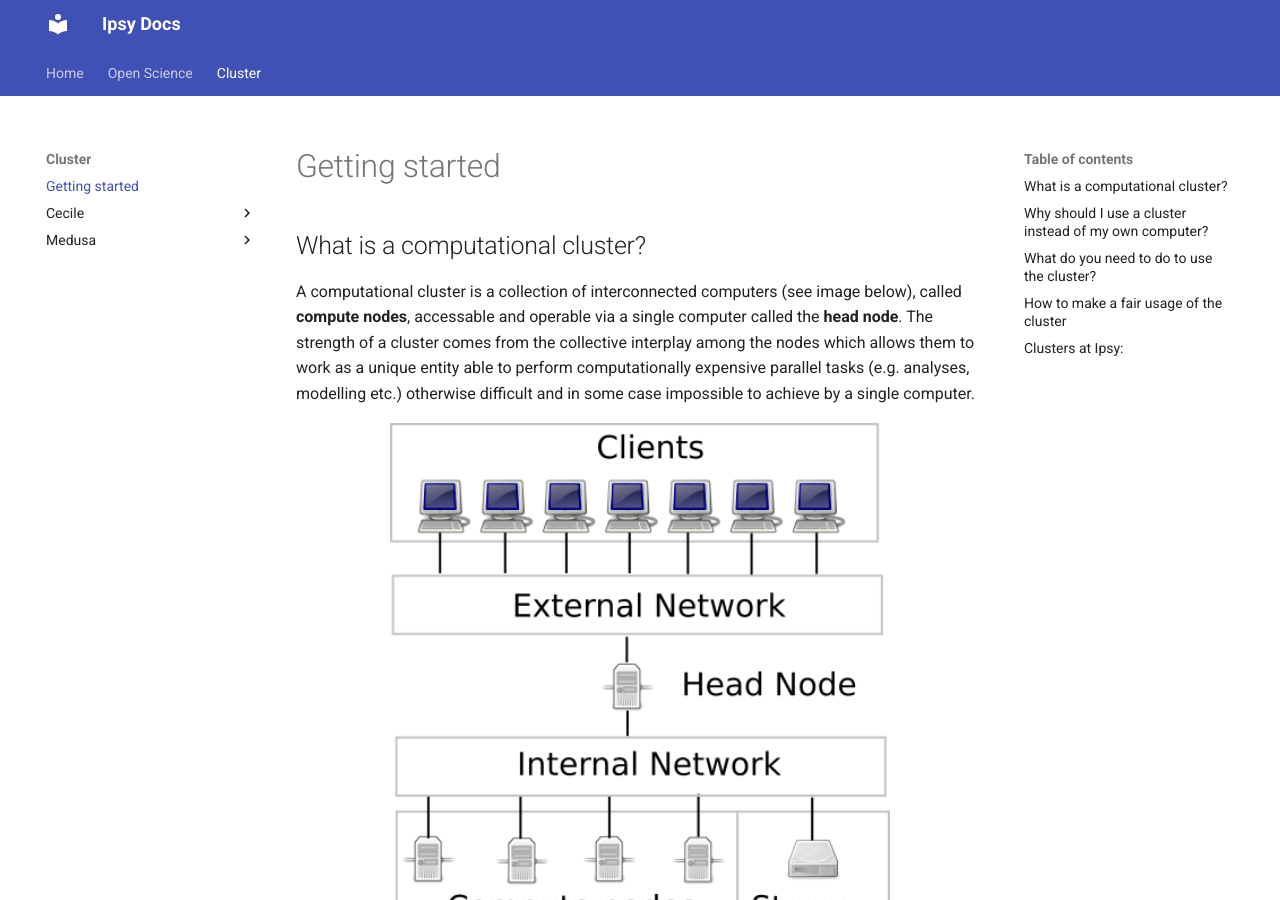
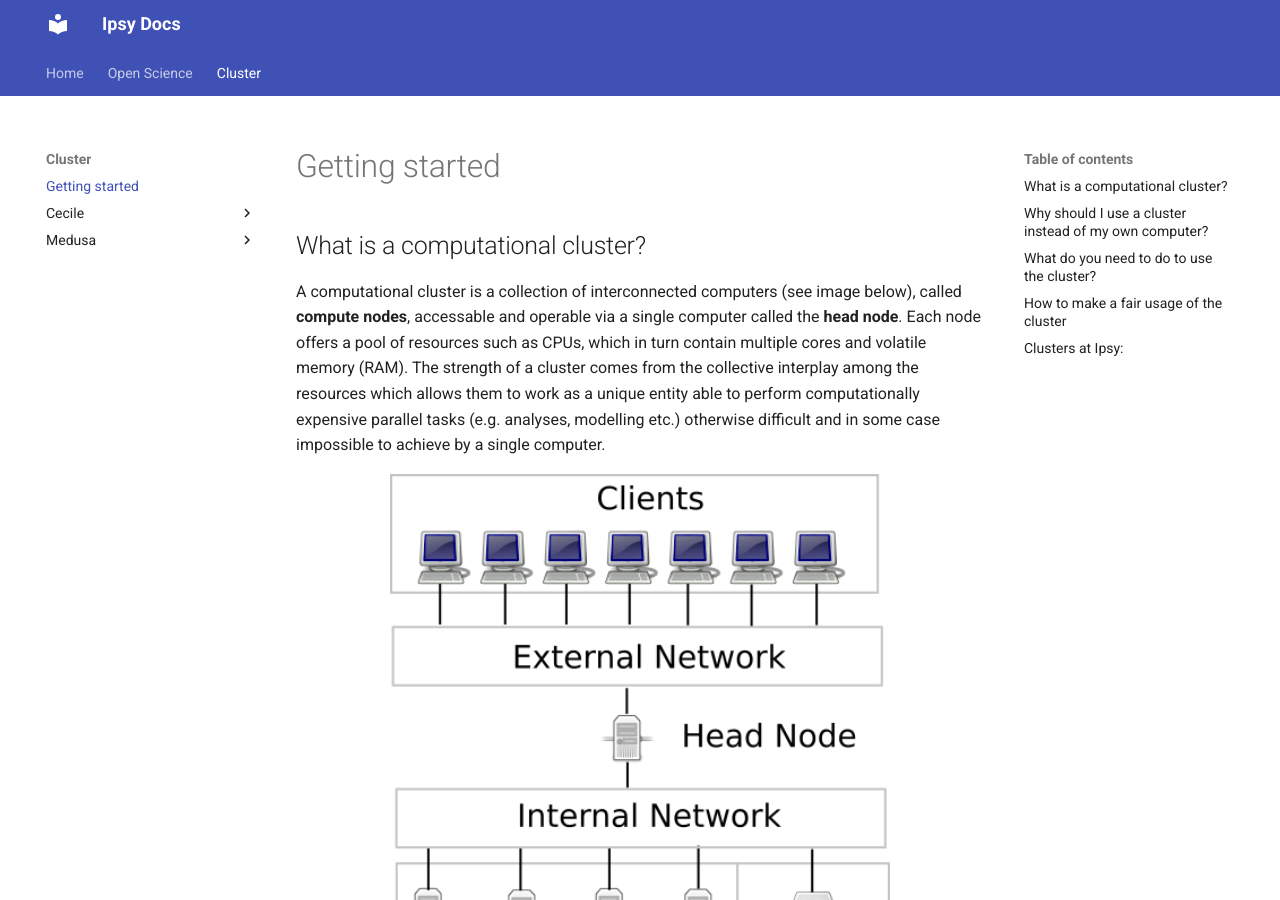
Before and after one commit to pvavra/temp-ipsy, an MkDocs documentation site: the page built from docs/cluster/index.md, in a window 1280 px wide and 900 px high. Built offline with MkDocs 1.6.1 and Material for MkDocs 9.7.7, drawn with Linux system fonts in a browser that asks for light colours.

Commit message:
Fix introduction

```diff
--- a/docs/cluster/index.md
+++ b/docs/cluster/index.md
@@ -2,7 +2,7 @@
 
 ## What is a computational cluster?
 
-A computational cluster is a collection of interconnected computers (see image below), called **compute nodes**, accessable and operable via a single computer called the **head node**. The strength of a cluster comes from the collective interplay among the nodes which allows them to work as a unique entity able to perform computationally expensive parallel tasks (e.g. analyses, modelling etc.) otherwise difficult and in some case impossible to achieve by a single computer.
+A computational cluster is a collection of interconnected computers (see image below), called **compute nodes**, accessable and operable via a single computer called the **head node**. Each node offers a pool of resources such as CPUs, which in turn contain multiple cores and volatile memory (RAM). The strength of a cluster comes from the collective interplay among the resources which allows them to work as a unique entity able to perform computationally expensive parallel tasks (e.g. analyses, modelling etc.) otherwise difficult and in some case impossible to achieve by a single computer.
 
 <figure markdown="span">
   ![Cluster](images/cluster.png){ width="500" }
```
